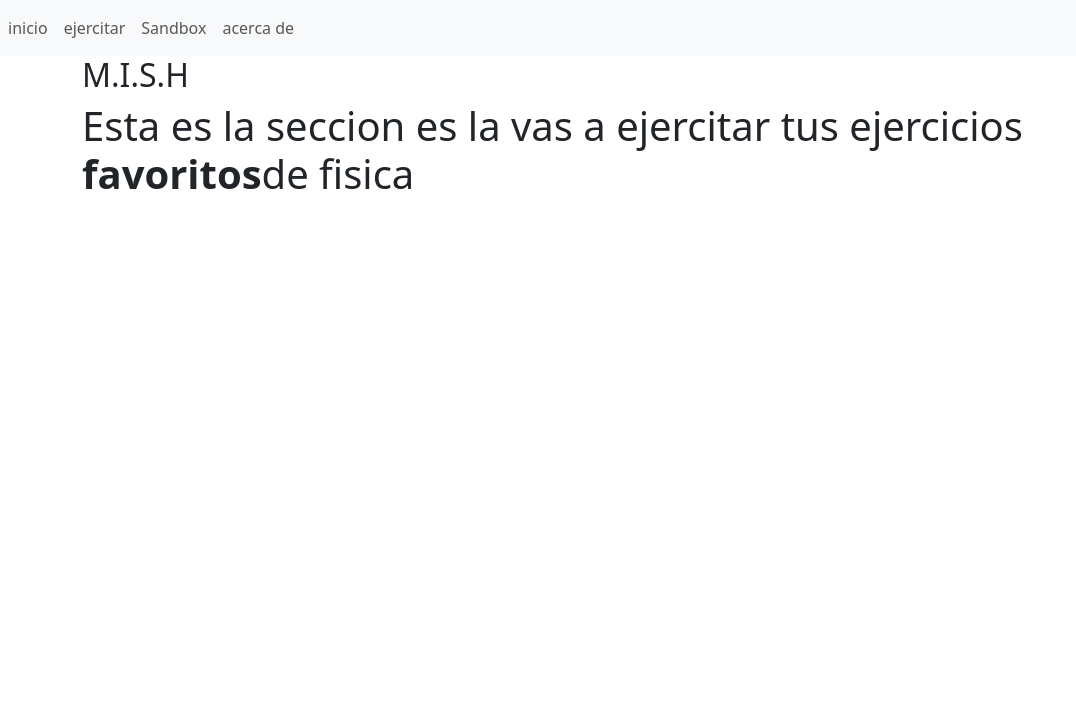
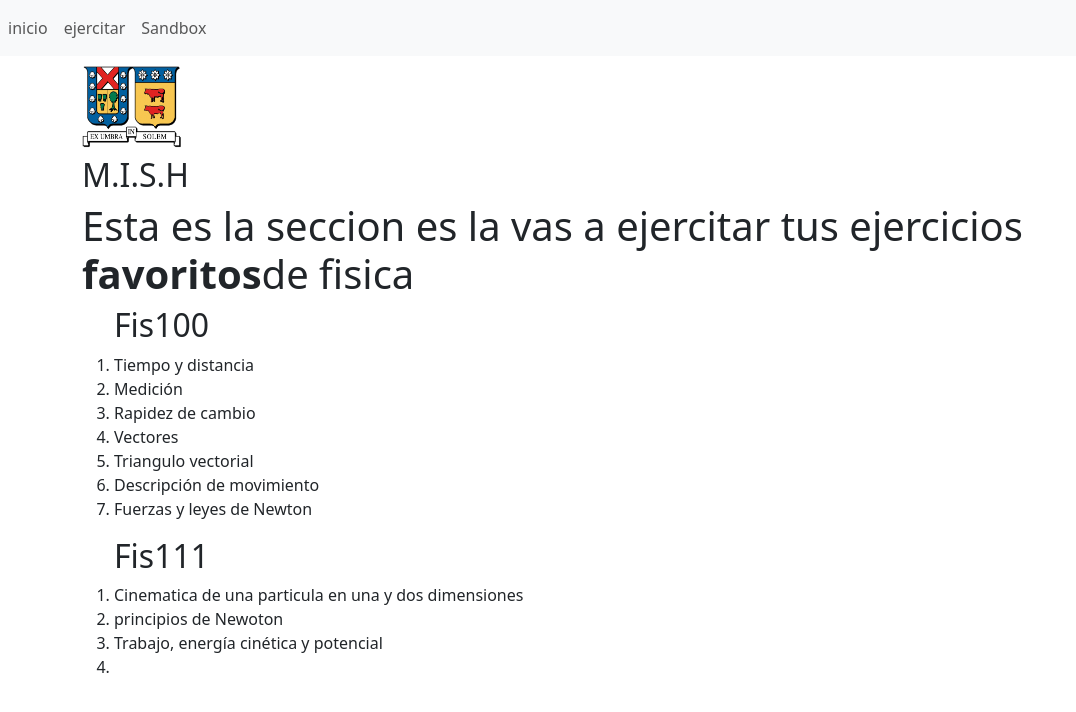
Before and after one commit to GespinozaG/M.I.S.H-Proyecto-USM, a Django app: template mish/Prueba/templates/prueba/ejercitar.html in a window 1280 px wide. Shown: the top 712 px of the page, without its empty margins (0-1076 px from the left). Run offline with Django 5.2, Linux system fonts and the light colour scheme; the template is opened without the code that fills it, so the values that code supplies are empty.

Commit message:
se agregan partes de la pagina principal / commit 3

```diff
--- /dev/null
+++ b/mish/Prueba/static/prueba/css/base_style.css
@@ -0,0 +1,5 @@
+#separar1{
+    height: 50px;
+    width: 1000px;
+    text-align:right;
+}
--- /dev/null
+++ b/mish/Prueba/static/prueba/css/funcion_style.css
@@ -0,0 +1,4 @@
+a {
+    text-decoration: none;
+    color: black;
+}
--- /dev/null
+++ b/mish/Prueba/static/prueba/css/index_style.css
@@ -0,0 +1,6 @@
+h1 {
+    color: red;
+}
+p{
+    color: black;
+}
--- a/mish/Prueba/templates/prueba/base.html
+++ b/mish/Prueba/templates/prueba/base.html
@@ -2,7 +2,8 @@
 <!doctype html>
 <html lang="en">
     <head>
-        <title>{% block titulo %}  {% endblock %}</title>
+        <title>{% block titulo %}
+            {% endblock %}</title>
         <!-- Required meta tags -->
         <meta charset="utf-8" />
         <meta
@@ -15,9 +16,10 @@
             href="https://cdn.jsdelivr.net/npm/bootstrap@5.3.2/dist/css/bootstrap.min.css"
             rel="stylesheet"
             integrity="sha384-T3c6CoIi6uLrA9TneNEoa7RxnatzjcDSCmG1MXxSR1GAsXEV/Dwwykc2MPK8M2HN"
-            crossorigin="anonymous"
-        />
-    </head>
+            crossorigin="anonymous"/>
+            <link rel="stylesheet" href="{% static 'prueba/css/base_style.css' %}">
+            {% block css %} {% endblock %}
+</head>
 
     <body>
 
@@ -26,7 +28,8 @@
                 <a class="nav-item nav-link" href="{% url 'index' %}">inicio</a>
                 <a class="nav-item nav-link" href="{% url 'ejercitar' %}">ejercitar</a>
                 <a class="nav-item nav-link" href="{% url 'sandbox' %}">Sandbox</a>
-                <a class="nav-item nav-link" href="{% url 'funcion' %}">acerca de</a>
+                <!-- <a id="separar2" class="nav-item nav-link" href="{% url 'funcion_ejercitar' %}">funcion_ejercitar</a>
+                <a id="separar1" class="nax-item nav-link" href="{% url 'funcion_sandbox' %}">funcion_sandbox</a> -->
             </div>
         </nav>
 
@@ -34,8 +37,7 @@
         <div class="container">
             <div class="row">
                 <div class="col-12">
-                    {% block contenido  %}
-                    {% endblock %}
+                    {% block contenido  %} {% endblock %}
                 </div>
             </div>
         </div>
--- a/mish/Prueba/templates/prueba/ejercitar.html
+++ b/mish/Prueba/templates/prueba/ejercitar.html
@@ -3,8 +3,26 @@
 {% block titulo %} ejercitar {% endblock %}
 
 {% block contenido  %}
-
+<img src="{% static 'prueba/img/Logo_UTFSM.png' %}" alt="Logo" width="100" height="100">
 <h2>M.I.S.H</h2>
 <h1>Esta es la seccion es la vas a ejercitar tus ejercicios <b>favoritos</b>de fisica </h1>
+<ol>
+    <h2>Fis100</h2>
+    <li>Tiempo y distancia</li>
+    <li>Medición</li>
+    <li>Rapidez de cambio</li>
+    <li>Vectores</li>
+    <li>Triangulo vectorial</li>
+    <li>Descripción de movimiento</li>
+    <li>Fuerzas y leyes de Newton</li>
+</ol>
+<ol>
+    <h2>Fis111</h2>
+    <li>Cinematica de una particula en una y dos dimensiones</li>
+    <li>principios de Newoton</li>
+    <li>Trabajo, energía cinética y potencial</li>
+    <li></li>
+</ol>
+
 
 {% endblock %}
--- a/mish/Prueba/templates/prueba/index.html
+++ b/mish/Prueba/templates/prueba/index.html
@@ -2,10 +2,12 @@
 {% load static %}
 {% block titulo %} index {% endblock %}
 
+{% block  css %} <link rel="stylesheet" href="{% static 'prueba/css/index_style.css' %}"> {%endblock%}
+
 {% block contenido  %}
 <img src="{% static 'prueba/img/Logo_UTFSM.png' %}" alt="Logo" width="100" height="100"><!-- la forma es que en src="aqui va la ruta o enlave, "-->
-
 <h1>Esta es la seccion principal de pagina</h1>
+<p>Esta fue hecha para que mejores tus conocimientos de fisica</p>
 
 
 {% endblock %}
--- a/mish/Prueba/urls.py
+++ b/mish/Prueba/urls.py
@@ -6,12 +6,13 @@ from django.urls import include
 
 urlpatterns = [
     path('', views.index, name='index'),
-    path('funcion/',views.funcion, name="funcion"),
     path('ejercitar/',views.ejercitar, name="ejercitar"),
     path('sandbox/', views.sandbox, name="sandbox"),
     path('index/',views.index, name= " index"),
     path('admin/', admin.site.urls),
     path('posts/', views.lista_posts, name='lista_posts'), # conectar la app blogconecta con la pagina index
+    path('funcion_sandbox/',views.funcion_sandbox, name= "funcion_sandbox"),
+    path('funcion_ejercitar/',views.funcion_ejercitar, name="funcion_ejercitar"),
 ]
 
-# miweb/urls.py
+# miweb/urls.pys
--- a/mish/mish/settings.py
+++ b/mish/mish/settings.py
@@ -9,7 +9,7 @@
 For the full list of settings and their values, see
 https://docs.djangoproject.com/en/5.2/ref/settings/
 """
-
+import os
 from pathlib import Path
 
 # Build paths inside the project like this: BASE_DIR / 'subdir'.
@@ -121,3 +121,6 @@
 # https://docs.djangoproject.com/en/5.2/ref/settings/#default-auto-field
 
 DEFAULT_AUTO_FIELD = 'django.db.models.BigAutoField'
+
+STATICFILES_DIRS = [os.path.join(BASE_DIR, 'static')]
+STATICFILES_DIRS=[os.path.join(BASE_DIR, 'static')]
--- a/mish/mish/urls.py
+++ b/mish/mish/urls.py
@@ -21,5 +21,5 @@ from prueba import views
 urlpatterns = [
     path('admin/', admin.site.urls),
     path('', views.index, name='index'),  # La raíz ahora apunta a inicio
-    path('prueba/', include('prueba.urls'))# # Aquí se conecta con tu app
+    path('prueba/', include('prueba.urls'))# # Aquí se conecta con la app
 ]
```
Also changed, not shown: mish/Prueba/templates/prueba/funcion_ejercitar.html (renamed from mish/Prueba/templates/prueba/funcion.html, +4 -3 lines), mish/Prueba/templates/prueba/funcion_sandbox.html (added, +13 -0 lines), mish/Prueba/templates/prueba/sandbox.html (+16 -2 lines), mish/Prueba/views.py (+6 -3 lines), mish/Prueba/static/prueba/img/Logo_UTFSM.png (added), mish/db.sqlite3 (added), 1 other file.
